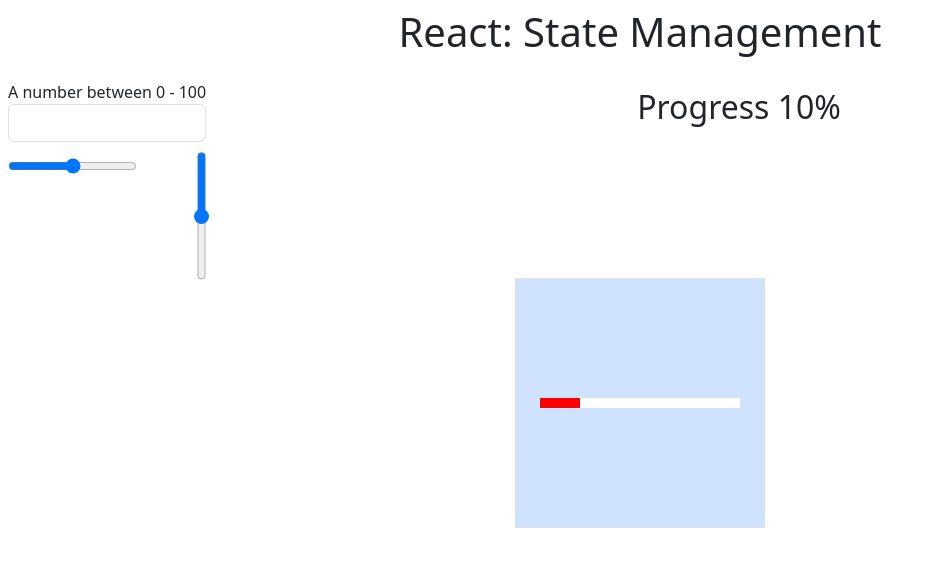
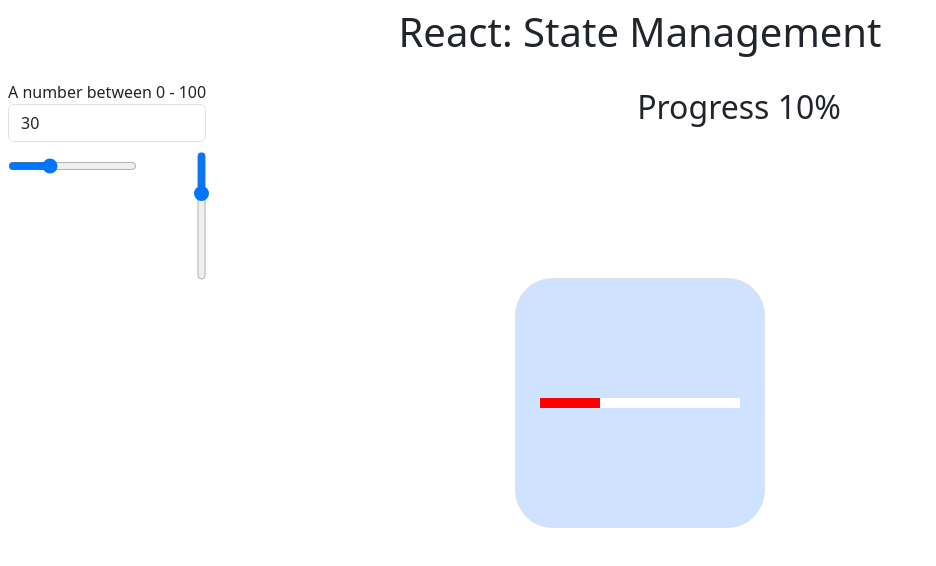
Before and after one commit to IJSE-Direct-Entry-Program-13/react-in-action, a React (Vite) app in the folder 09-state-management/: page / in a window 1280 px wide. Shown: the top 566 px of the page, without its empty margins (0-936 px from the left). Built offline with nearby package versions, Linux system fonts and the light colour scheme.

Commit message:
Add context

```diff
--- a/09-state-management/src/App.tsx
+++ b/09-state-management/src/App.tsx
@@ -1,8 +1,11 @@
 import './App.css'
+import {createContext, useContext} from "react";
+
+const ProgressContext = createContext(0);
 
 export function App() {
     return (
-        <>
+        <ProgressContext.Provider value={30}>
             <h1 className="p-2 text-center">React: State Management</h1>
             <div className="d-flex p-2 justify-content-between align-items-center">
                 <Spinner/>
@@ -15,11 +18,12 @@ export function App() {
             <div className="d-flex p-2 justify-content-center mt-5 pt-5">
                 <ProgressWrapper/>
             </div>
-        </>
+        </ProgressContext.Provider>
     )
 }
 
 export function ProgressBar() {
+    const progress = useContext(ProgressContext);
     return (<div style={{
         width: '200px',
         height: '10px',
@@ -28,16 +32,18 @@ export function ProgressBar() {
         <div style={{
             height: '100%',
             backgroundColor: 'red',
-            width: '20%'
+            width: `${progress}%`
         }}></div>
     </div>)
 }
 
 export function ProgressWrapper() {
+    const progress = useContext(ProgressContext);
     return (<>
         <div className="border bg-primary-subtle d-flex
         justify-content-center align-items-center"
              style={{
+                 borderRadius: `${progress/2}%`,
                  width: '250px',
                  height: '250px'
              }}>
@@ -47,23 +53,26 @@ export function ProgressWrapper() {
 }
 
 export function VSlider() {
+    const progress = useContext(ProgressContext);
     return (<>
-        <input min={0} max={100}
+        <input min={0} max={100} value={progress}
                type="range" style={
             {transform: 'rotate(90deg) translateX(50px)'}}/>
     </>)
 }
 
 export function HSlider() {
+    const progress = useContext(ProgressContext);
     return (<>
-        <input type="range" min={0} max={100}/>
+        <input type="range" min={0} max={100} value={progress}/>
     </>)
 }
 
 export function Spinner() {
+    const progress = useContext(ProgressContext);
     return (<div>
         A number between 0 - 100
         <input className="form-control" type="number"
-               min={0} max={100}/>
+               min={0} max={100} value={progress}/>
     </div>)
 }
```
